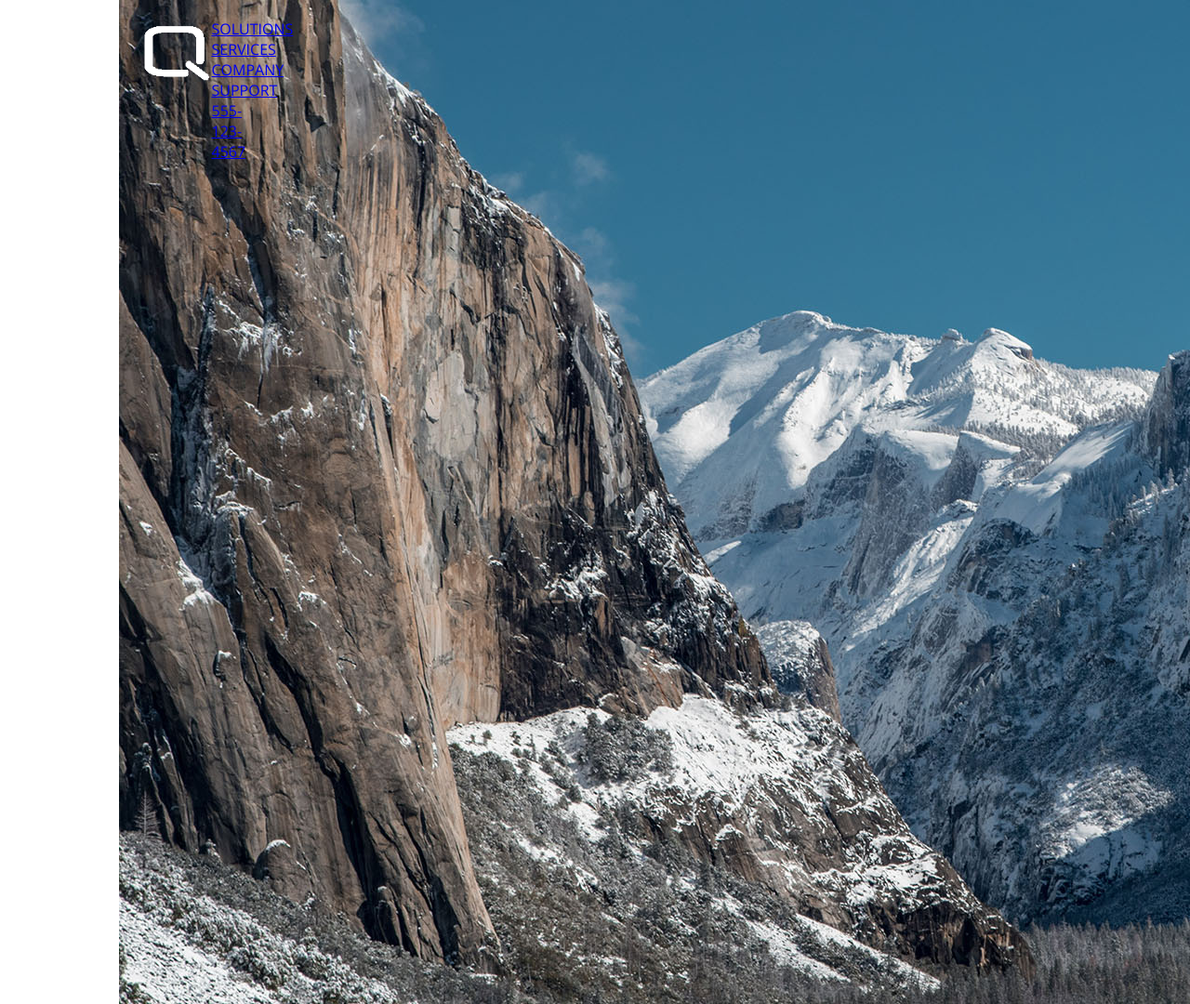
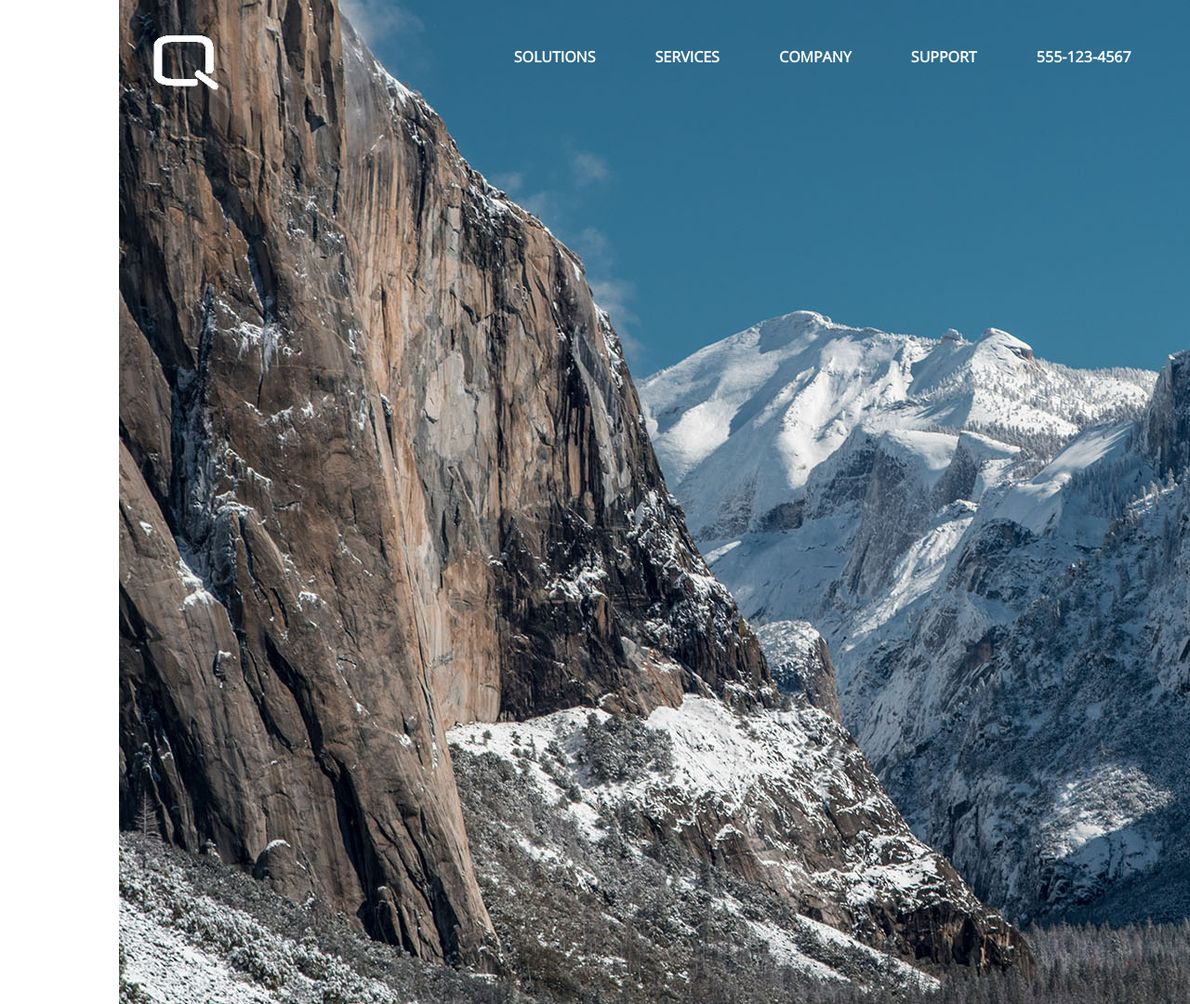
Before and after one commit to bur06/p3-burnett-marilyn, a plain HTML site: page index.html in a window 1280 px wide. Shown: the top 1080 px of the page at 93% size. Drawn offline with nearby package versions, Linux system fonts and the light colour scheme.

Commit message:
navigation styling

```diff
--- a/css/stylesheet.css
+++ b/css/stylesheet.css
@@ -10,14 +10,15 @@ Universal Styling
   box-sizing: border-box;
 }
 
-body {
-  font-family: 'Open Sans', helvetica, sans-serif;
-}
-
 .container {
   max-width: 1025px;
   margin: 0 auto;
   min-height: 100vh;
+}
+
+
+body {
+  font-family: 'Open Sans', helvetica, sans-serif;
 }
 
 /*======================================
@@ -25,14 +26,13 @@ body {
 Positional Styling
 
 ======================================*/
-.container {
+main {
   position: relative;
 }
 
-.left-side,
-.right-side {
+header {
   position: absolute;
-  display: inline-block;
+  width: 120%;
 }
 
 /*======================================
@@ -41,19 +41,36 @@ Menu Styling
 
 ======================================*/
 header {
-  max-width: 90%;
+  max-width: 120%;
   margin: 0 auto;
+  z-index: 99;
+  padding: 30px;
 }
 
 .left-side {
-  padding: 20px;
+  display: inline-block;
+  width: 30%;
 }
 
-.right-side ul {
-  list-style: none;
-  width: 60%;
+.right-side {
+  display: inline-block;
+  width: 67%;
+  vertical-align: top;
+  margin: 20px 10px;
 }
 
-.right-side ul li a {
+nav ul {
+  list-style: none;
+}
+
+nav ul li {
   display: inline-block;
 }
+
+nav ul li a {
+  text-decoration: none;
+  color: white;
+  padding: 0px 30px;
+  font-weight: bold;
+  text-alignment: right;
+}
--- a/index.html
+++ b/index.html
@@ -18,8 +18,10 @@
 
   <body>
     <main class="container">
-      <header class="left-side">
-        <a href="index.html"><img src="images/ltrmark_white.gif" alt="Quarry Logo" width="80"/></a>
+      <header>
+        <div class="left-side"
+          <a href="index.html"><img src="images/ltrmark_white.gif" alt="Quarry Logo" width="80"/></a>
+        </div>
 
         <nav class="right-side">
           <ul>
```
